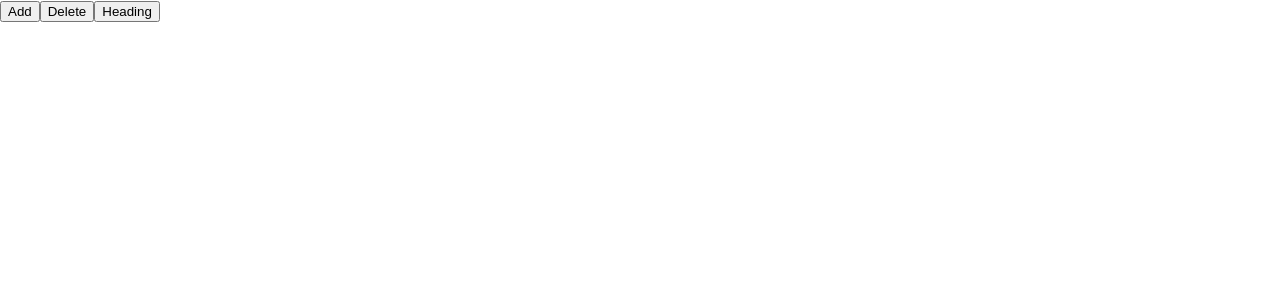
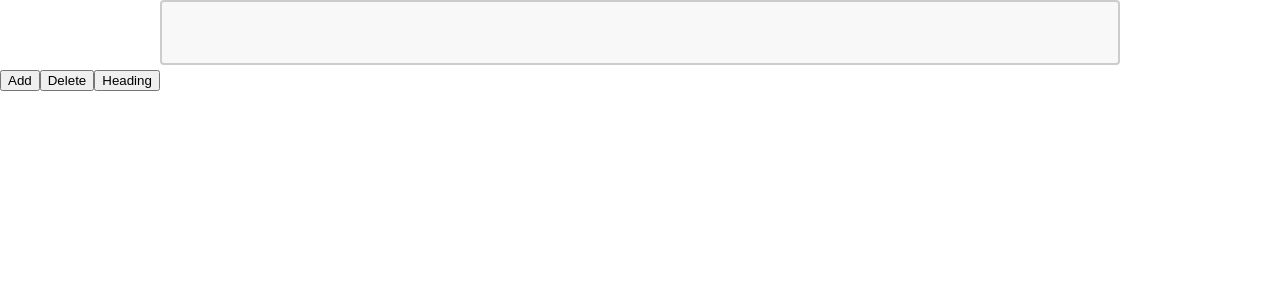
Before and after one commit to mithunb9/cotes, a Next.js app: page /notes in a window 1280 px wide. Both pictures are taken after a click on the button "Heading". Shown: the top 300 px of the page. Built offline with nearby package versions, Linux system fonts and the light colour scheme.

Commit message:
update notes

```diff
--- /dev/null
+++ b/components/NoteBlock.js
@@ -0,0 +1,10 @@
+import TextareaAutosize from "react-textarea-autosize";
+import styles from "./NoteBlock.module.css";
+
+export default function NoteBlock(props) {
+  return (
+    <div>
+      <TextareaAutosize className={styles.textarea} id={styles[props.type]} />
+    </div>
+  );
+}
--- /dev/null
+++ b/components/NoteBlock.module.css
@@ -0,0 +1,20 @@
+.textarea {
+  width: 75%;
+  height: auto;
+  padding: 12px 20px;
+  box-sizing: border-box;
+  border: 2px solid #ccc;
+  border-radius: 4px;
+  background-color: #f8f8f8;
+  color: black;
+  resize: none;
+  overflow: hidden;
+}
+
+#text {
+  font-size: 16px;
+}
+
+#heading {
+  font-size: 32px;
+}
--- a/pages/notes.js
+++ b/pages/notes.js
@@ -1,12 +1,12 @@
 import { useState, useEffect, useRef } from "react";
 import styles from "../styles/Notes.module.css";
-import TextareaAutosize from "react-textarea-autosize";
+import NoteBlock from "../components/NoteBlock";
 
 export default function Notes() {
   const [noteBlocks, setNoteBlocks] = useState([]);
 
   const onClick = () => {
-    setNoteBlocks([...noteBlocks, NoteBlock]);
+    setNoteBlocks([...noteBlocks, { type: "text", content: "" }]);
   };
 
   const deleteNote = () => {
@@ -14,15 +14,15 @@ export default function Notes() {
   };
 
   const addHeading = () => {
-    setNoteBlocks([...noteBlocks]);
+    setNoteBlocks([...noteBlocks, { type: "heading", content: "" }]);
   };
 
   return (
     <div>
       <div>
-        {noteBlocks.map(() => (
+        {noteBlocks.map((data) => (
           <div className={styles.notes} key={noteBlocks.index}>
-            <TextareaAutosize className={styles.textarea} />
+            <NoteBlock type={data.type} content={data.content} />
           </div>
         ))}
 
--- a/styles/Notes.module.css
+++ b/styles/Notes.module.css
@@ -3,17 +3,3 @@
   width: 100%;
   text-align: center;
 }
-
-.textarea {
-  width: 75%;
-  height: auto;
-  padding: 12px 20px;
-  box-sizing: border-box;
-  border: 2px solid #ccc;
-  border-radius: 4px;
-  background-color: #f8f8f8;
-  color: black;
-  font-size: 16px;
-  resize: none;
-  overflow: hidden;
-}
```
